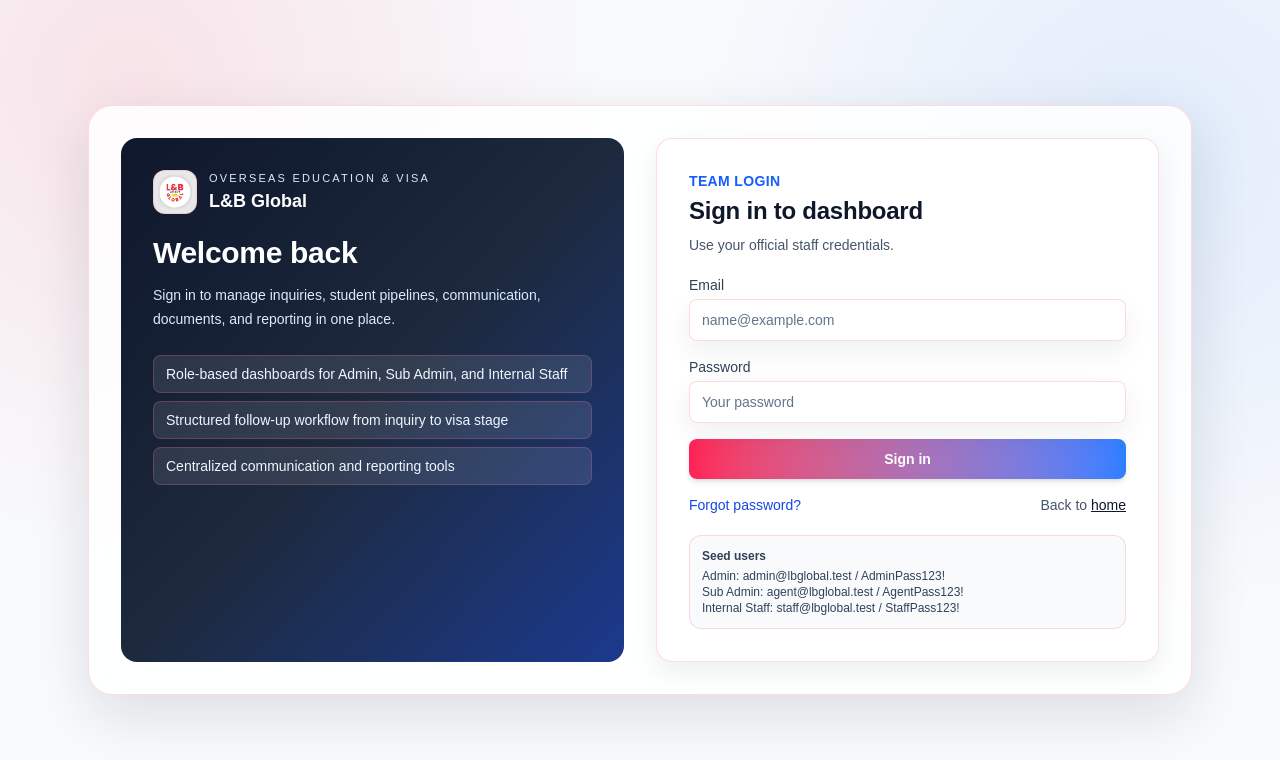
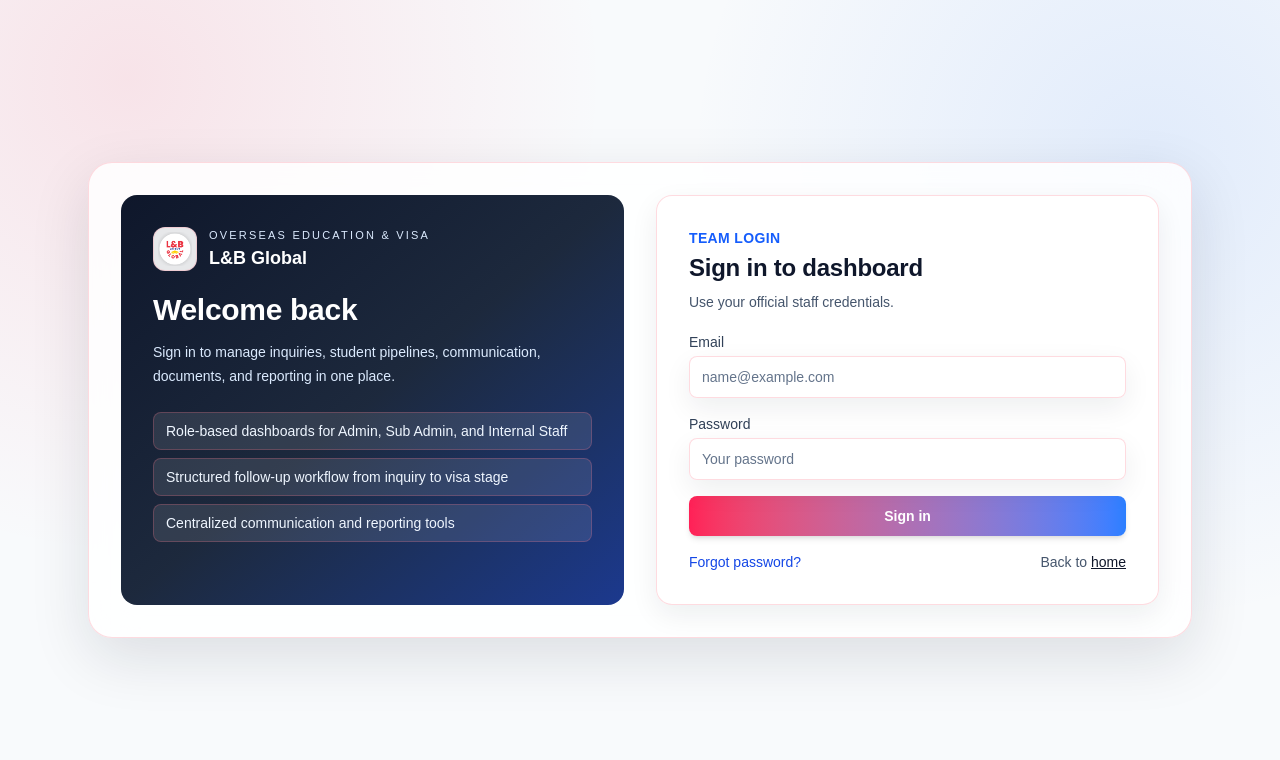
Before and after one commit to Drukpa77/lbglobal, a Next.js app: page /login in a window 1280 px wide. Shown: the top 760 px of the page. Built offline with nearby package versions, Linux system fonts and the light colour scheme.

Commit message:
removed the login details hints

```diff
--- a/src/app/login/page.tsx
+++ b/src/app/login/page.tsx
@@ -110,13 +110,6 @@ export default async function LoginPage(props: { searchParams: SearchParams }) {
                 </Link>
               </p>
             </div>
-
-            <div className="mt-5 rounded-xl border border-slate-200 bg-slate-50 p-3 text-xs text-slate-700">
-              <p className="font-semibold">Seed users</p>
-              <p className="mt-1">Admin: admin@lbglobal.test / AdminPass123!</p>
-              <p>Sub Admin: agent@lbglobal.test / AgentPass123!</p>
-              <p>Internal Staff: staff@lbglobal.test / StaffPass123!</p>
-            </div>
           </section>
         </div>
       </div>
```
Also changed, not shown: 2 other files (tests, documents, lock files or other folders).
